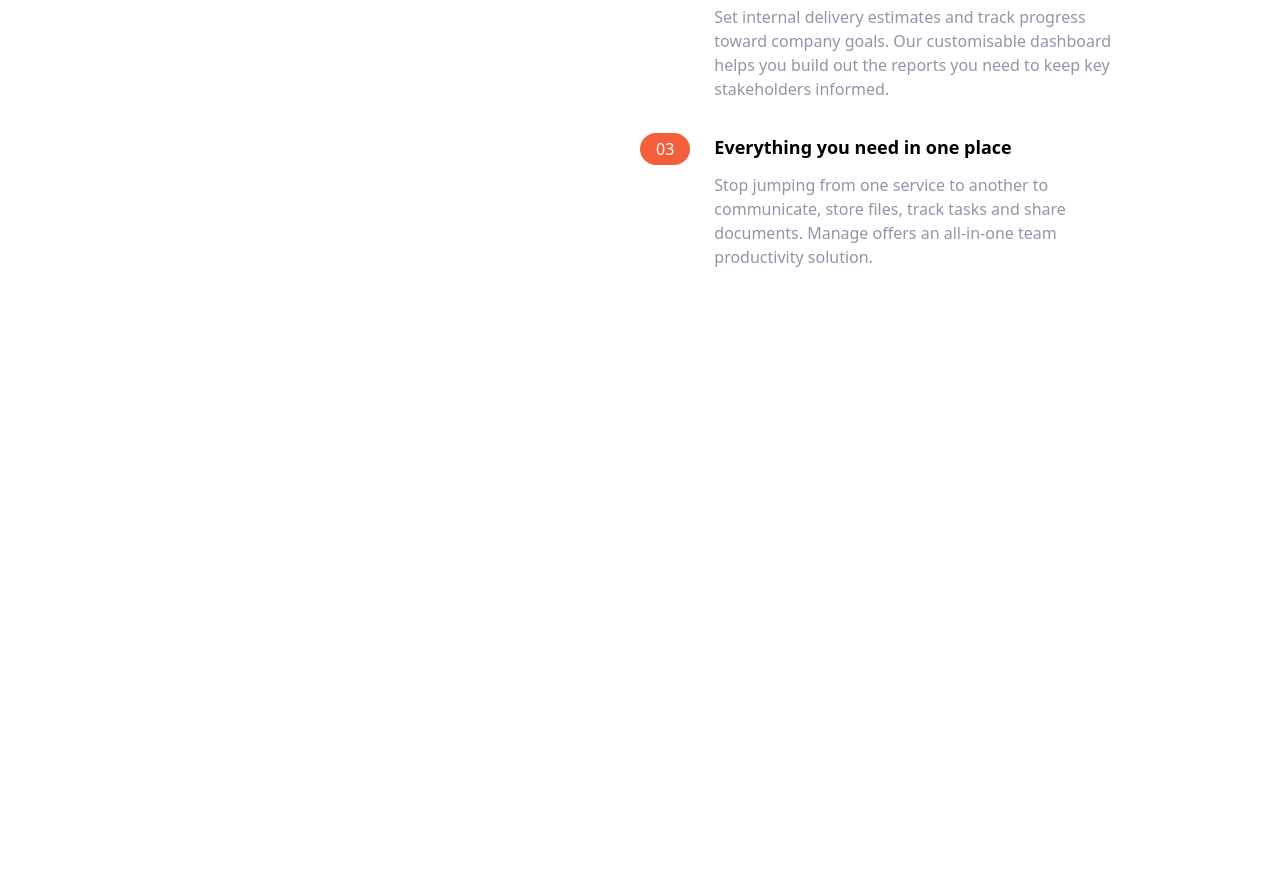
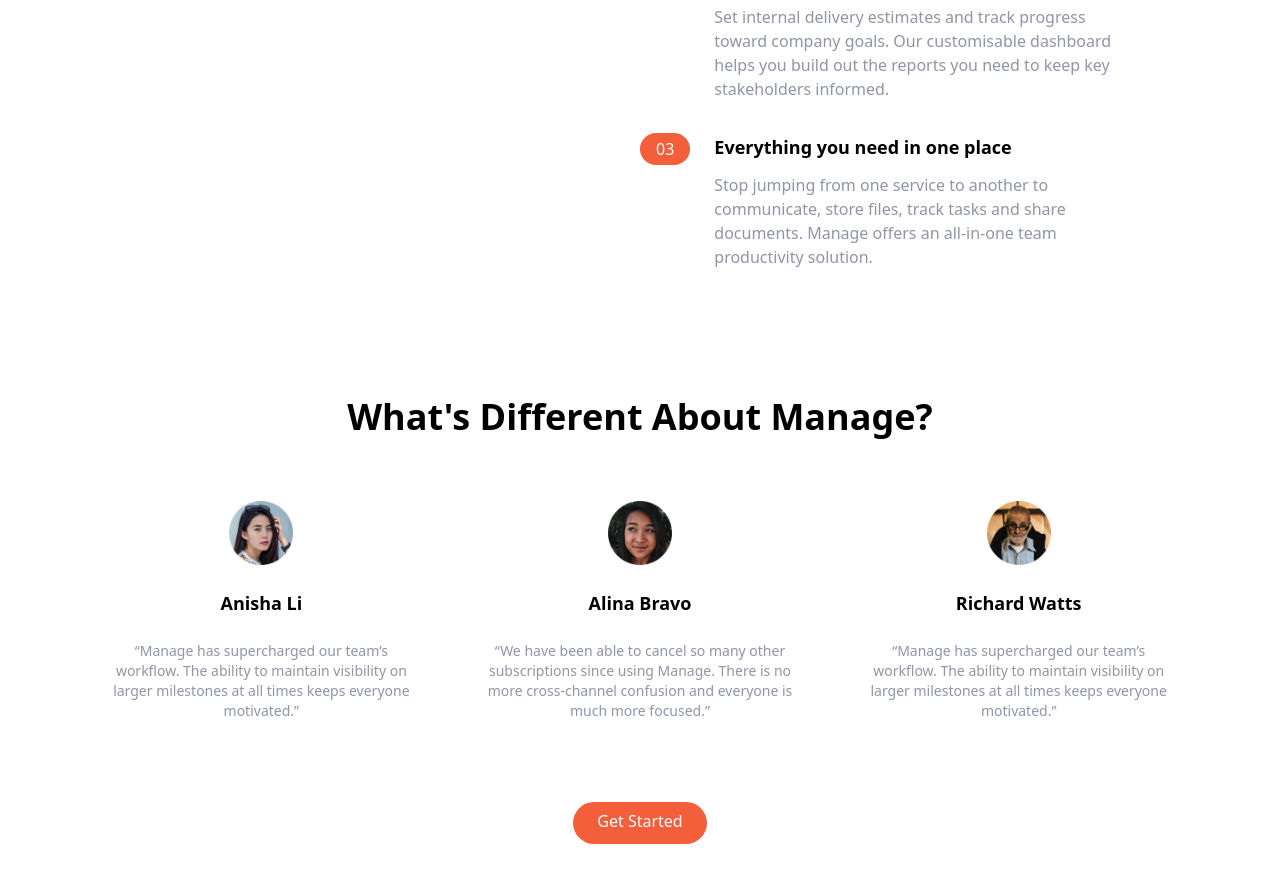
Before and after one commit to Rajgupta7080/Manage_Tailwind_CSS, a website: page index.html in a window 1280 px wide. Shown: the part 859-1742 px from the top of the page. Before the commit the page ends 1128 px from the top, so only its background shows below. Drawn offline with Linux system fonts and the light colour scheme.

```diff
--- a/index.html
+++ b/index.html
@@ -153,6 +153,58 @@
 
         </div>
     </section>
+    <!-- Testimonials -->
+    <section id="testimonials">
+        <!-- Container for testimonials -->
+        <div class="max-w-6xl px-5 mx-auto mt-32 text-center">
+            <!-- Heading of testimonials -->
+            <h2 class="text-4xl font-bold text-center">
+                What's Different About Manage?
+            </h2>
+            <!-- Testimonials Container -->
+            <div class="flex flex-col mt-24 md:flex-row md:space-x-6">
+                <!-- Testimonial 1 -->
+                <div class="flex flex-col items-center p-6 space-y-6 rounded-lg bg-vergLightGray md:w-1/3">
+                    <img src="./img/avatar-anisha.png" class="w-16 -mt-14" alt="">
+                    <h5 class="text-lg font-bold">
+                        Anisha Li
+                    </h5>
+                    <p class="text-sm text-darkGrayishBlue"> “Manage has supercharged our team’s workflow. The ability
+                        to
+                        maintain visibility on larger milestones at all times keeps
+                        everyone motivated.”</p>
+                </div>
+                <!-- Testimonial 2 -->
+                <div class="hidden flex-col items-center p-6 space-y-6 rounded-lg bg-vergLightGray md:flex md:w-1/3">
+                    <img src="./img/avatar-ali.png" class="w-16 -mt-14" alt="">
+                    <h5 class="text-lg font-bold">
+                        Alina Bravo
+                    </h5>
+                    <p class="text-sm text-darkGrayishBlue"> “We have been able to cancel so many other subscriptions
+                        since
+                        using Manage. There is no more cross-channel confusion and
+                        everyone is much more focused.”</p>
+                </div>
+                <!-- Testimonial 3 -->
+                <div class="hidden flex-col items-center p-6 space-y-6 rounded-lg bg-vergLightGray md:flex md:w-1/3">
+                    <img src="./img/avatar-richard.png" class="w-16 -mt-14" alt="">
+                    <h5 class="text-lg font-bold">
+                        Richard Watts
+                    </h5>
+                    <p class="text-sm text-darkGrayishBlue"> “Manage has supercharged our team’s workflow. The ability
+                        to
+                        maintain visibility on larger milestones at all times keeps
+                        everyone motivated.”</p>
+                </div>
+
+            </div>
+            <div class="my-16">
+                <a href="#"
+                    class="p-3 px-6 pt-2 text-white bg-brightRed rounded-full baseline hover:bg-brightRedLight">Get
+                    Started</a>
+            </div>
+        </div>
+    </section>
 
 </body>
 
```
Also changed, not shown: css/main.css.
